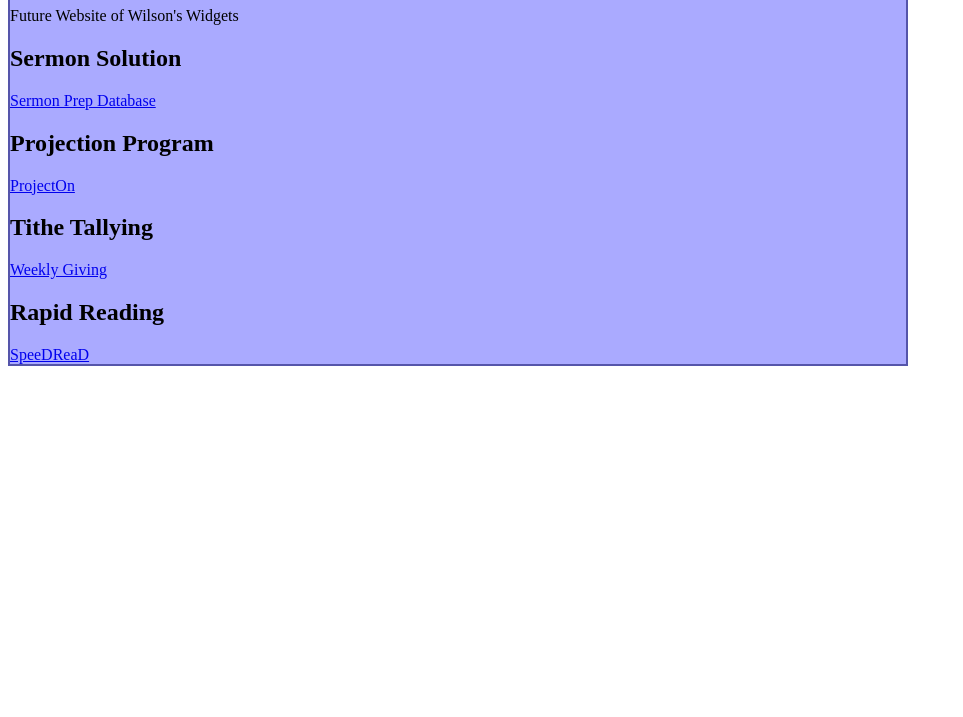
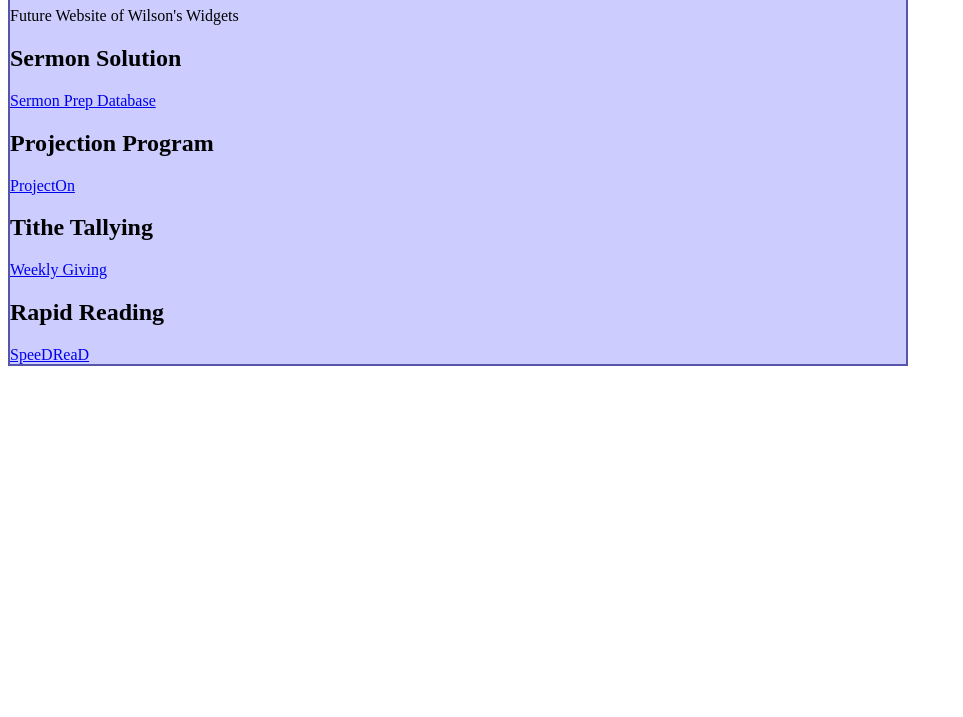
Before and after one commit to pastorjeremywilson/pastorjeremywilson.github.io, a plain HTML site: page index.html in a window 1280 px wide. Shown: the part 83-800 px from the top of the page, without its empty margins (0-963 px from the left). Drawn offline with Linux system fonts and the light colour scheme.

Commit message:
Basic layout

```diff
--- a/styles.css
+++ b/styles.css
@@ -2,7 +2,7 @@ html {
     background-color: white;
 }
 body {
-    background-color: #aaaaff;
+    background-color: #ccccff;
     border: 2px solid #5555aa;
     width: 70vw;
 }
```
